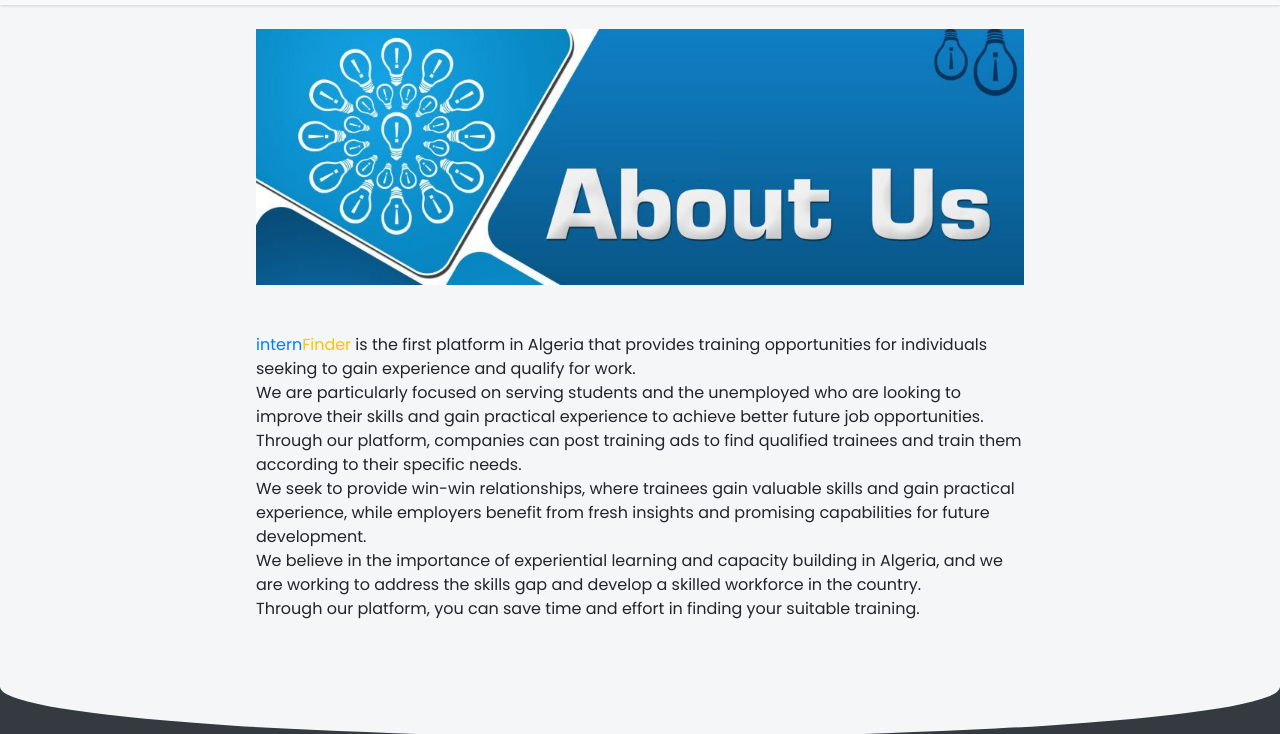
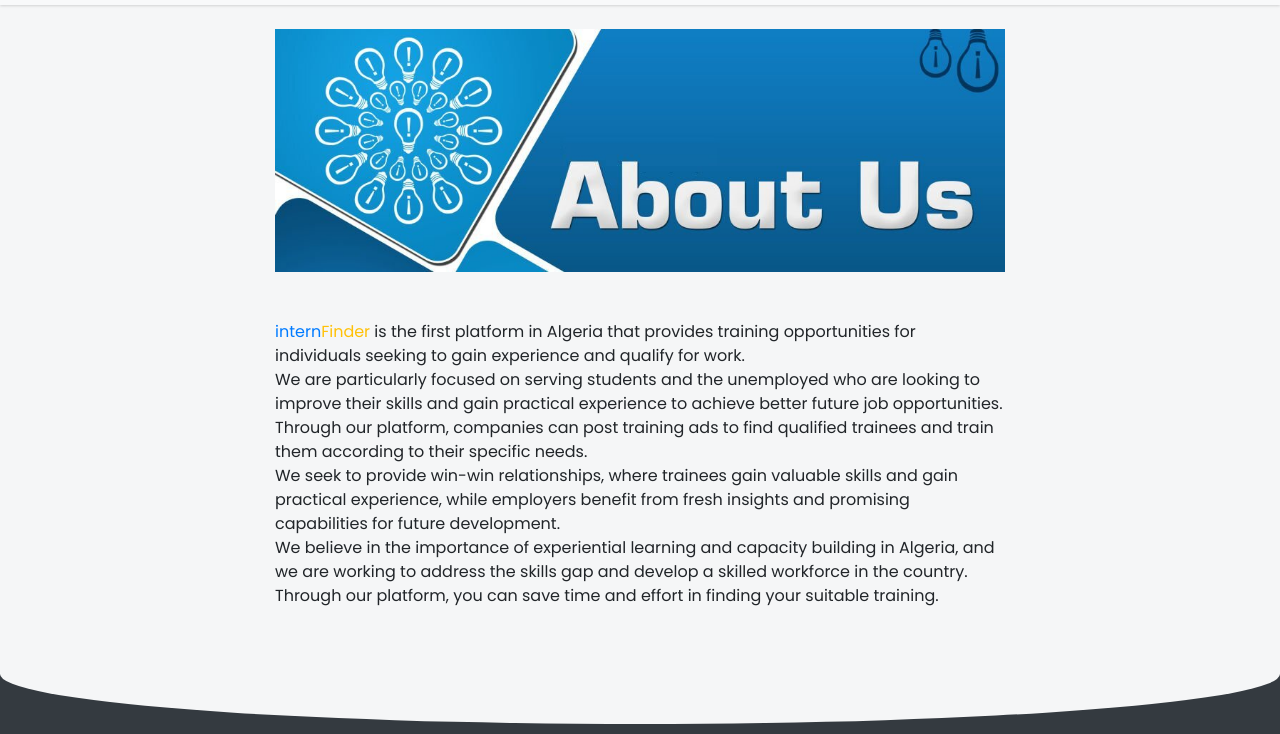
Before and after one commit to AbdelkarimMerabet/internFinder--Front-End, a plain HTML site: page pages/About us/about.html in a window 1280 px wide. Shown: the part 66-800 px from the top of the page. Drawn offline with nearby package versions, Linux system fonts and the light colour scheme.

Commit message:
update   page About us

```diff
--- a/pages/About us/about.html
+++ b/pages/About us/about.html
@@ -11,7 +11,7 @@
     <link rel="preconnect" href="https://fonts.gstatic.com" crossorigin>
     <link href="https://fonts.googleapis.com/css2?family=Poppins:ital,wght@0,100;0,200;0,300;0,400;0,500;0,600;0,700;0,800;0,900;1,100;1,200;1,300;1,400;1,500;1,600;1,700;1,800;1,900&display=swap" rel="stylesheet">
     <link rel="stylesheet" href="../../style.css">
-    <title>FAQ | internFinder</title>
+    <title>About Us | internFinder</title>
     <script src="https://cdn.jsdelivr.net/npm/jquery@3.5.1/dist/jquery.slim.min.js" integrity="sha384-DfXdz2htPH0lsSSs5nCTpuj/zy4C+OGpamoFVy38MVBnE+IbbVYUew+OrCXaRkfj" crossorigin="anonymous"></script>
     <script src="https://cdn.jsdelivr.net/npm/bootstrap@4.6.2/dist/js/bootstrap.bundle.min.js" integrity="sha384-Fy6S3B9q64WdZWQUiU+q4/2Lc9npb8tCaSX9FK7E8HnRr0Jz8D6OP9dO5Vg3Q9ct" crossorigin="anonymous"></script>
 </head>
@@ -67,8 +67,10 @@
         </div>
     </div>
     <!-------------------------------------------- nav-bar ------------------------------------>
-    <section class="about pt-4 w-100">
-        <div class="container-about" style="padding: 0 20%;">
+    <section class="about pt-4">
+        <div class="container">
+          <div class="row justify-content-center">
+            <div class="col-sm-12 col-md-10 col-lg-8">
               <div class="image">
                   <img class="img-fluid w-100"  src="../../images/About us/image-1.jpg" alt="" srcset="">
               </div>
@@ -86,6 +88,8 @@
                       <br>
                       Through our platform, you can save time and effort in finding your suitable training.
                   </p>
+              </div>
+            </div>
           </div>
         </div>
     </section>
```
Lines whose indentation alone changed are shown as unchanged.
